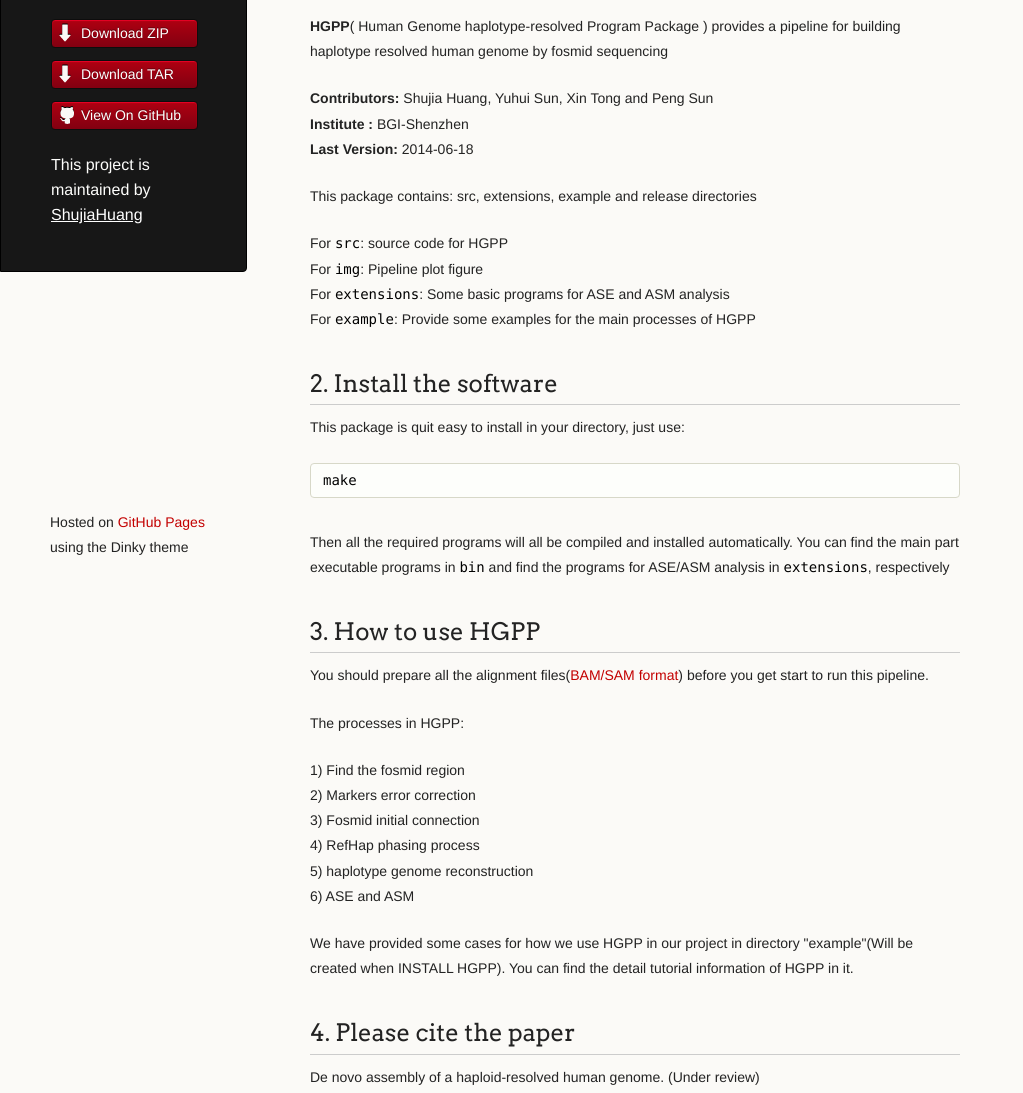
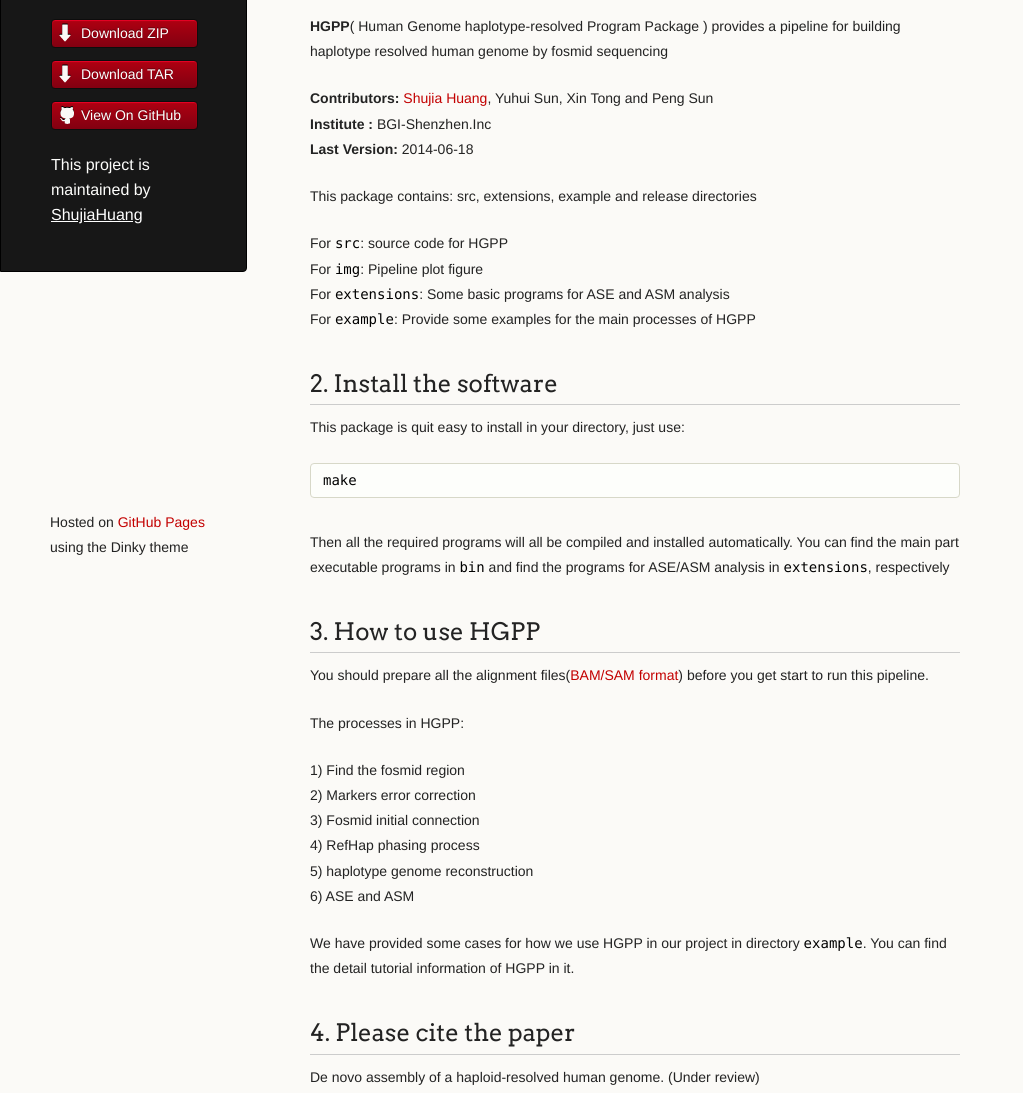
Before and after one commit to ShujiaHuang/HGPP, a plain HTML site: page index.html in a window 1280 px wide. Shown: the part 208-1301 px from the top of the page, without its empty margins (0-1023 px from the left). Drawn offline with Linux system fonts and the light colour scheme.

```diff
--- a/index.html
+++ b/index.html
@@ -40,8 +40,8 @@
 
 <p><strong>HGPP</strong>( Human Genome haplotype-resolved Program Package ) provides a pipeline for building haplotype resolved human genome by fosmid sequencing </p>
 
-<p><strong>Contributors:</strong> Shujia Huang, Yuhui Sun, Xin Tong and Peng Sun <br>
-<strong>Institute   :</strong> BGI-Shenzhen                                   <br>
+<p><strong>Contributors:</strong> <a href="https://github.com/ShujiaHuang">Shujia Huang</a>, Yuhui Sun, Xin Tong and Peng Sun <br>
+<strong>Institute   :</strong> BGI-Shenzhen.Inc                               <br>
 <strong>Last Version:</strong> 2014-06-18                                     <br></p>
 
 <p>This package contains: src, extensions, example and release directories</p>
@@ -75,7 +75,7 @@ For <code>example</code>: Provide some examples for the main processes of HGPP
 5) haplotype genome reconstruction<br>
 6) ASE and ASM       </p>
 
-<p>We have provided some cases for how we use HGPP in our project in directory "example"(Will be created when INSTALL HGPP). You can find the detail tutorial information of HGPP in it. </p>
+<p>We have provided some cases for how we use HGPP in our project in directory <code>example</code>. You can find the detail tutorial information of HGPP in it. </p>
 
 <h2>
 <a id="4-please-cite-the-paper" class="anchor" href="#4-please-cite-the-paper" aria-hidden="true"><span class="octicon octicon-link"></span></a>4. Please cite the paper</h2>
```
Also changed, not shown: params.json (+1 -1 lines).
